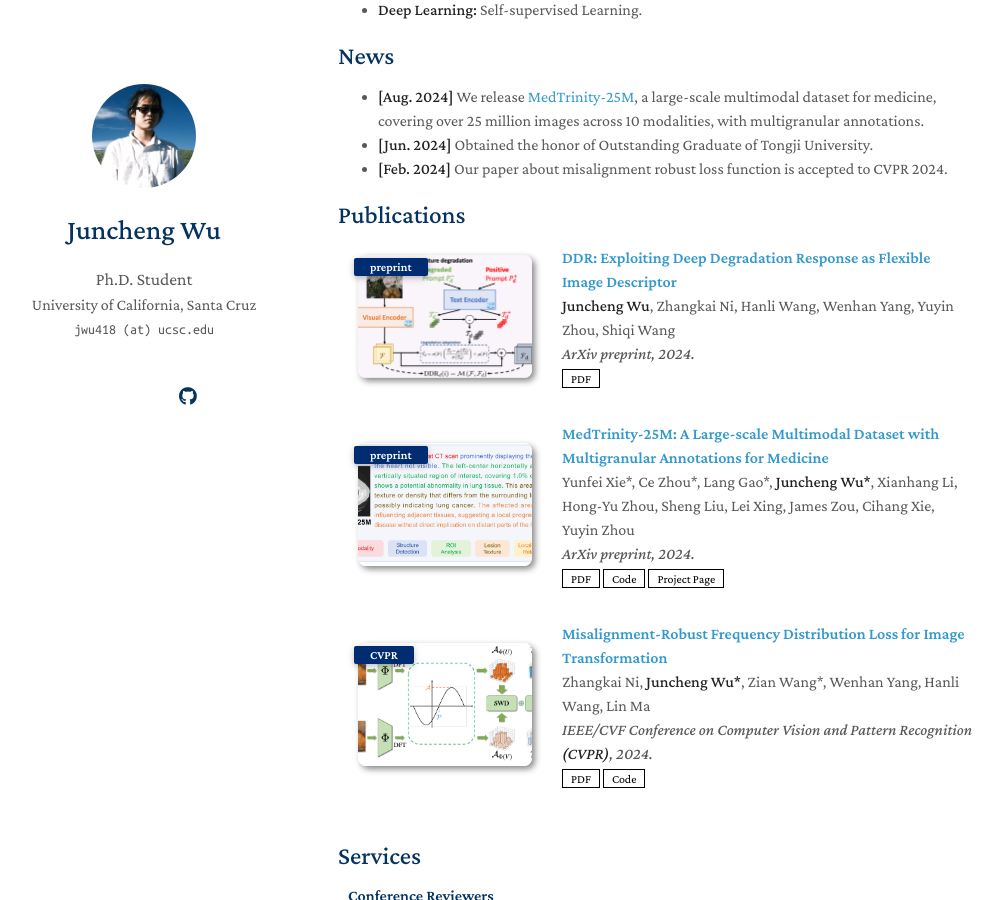
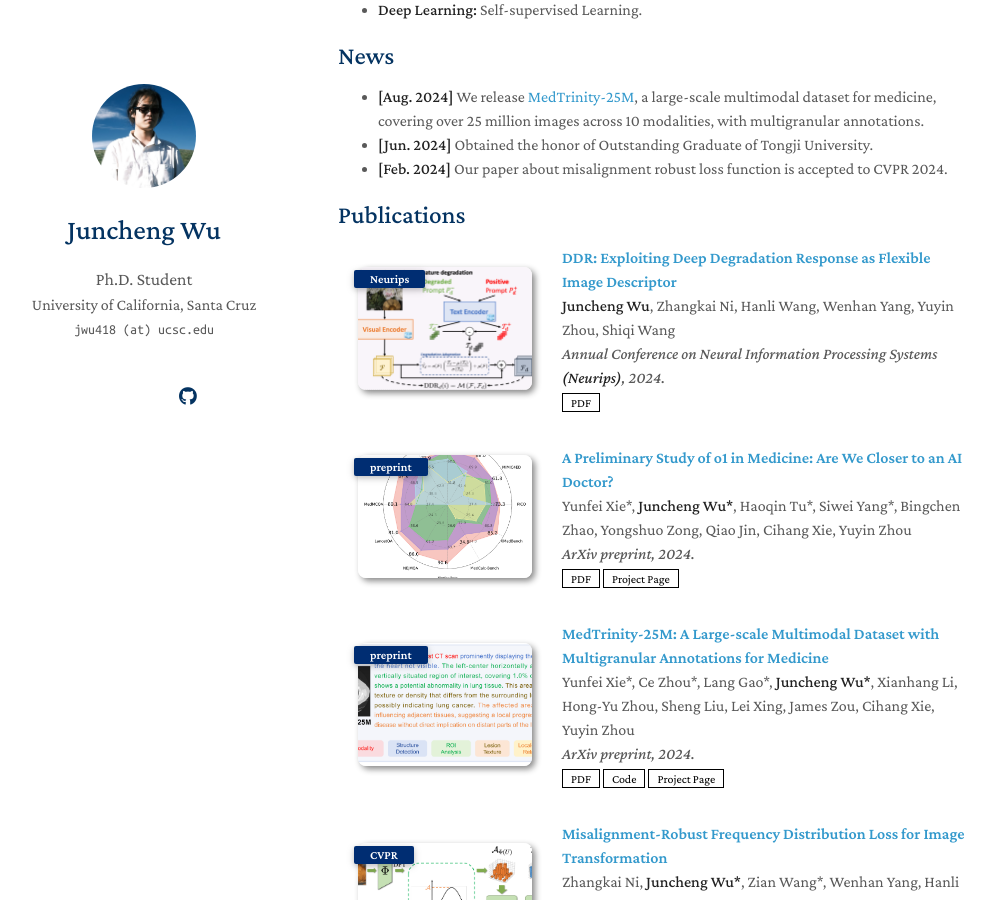
Before and after one commit to Chtholly17/Chtholly17.github.io, a Jekyll site: the page built from index.md, in a window 1280 px wide and 900 px high, scrolled down 337 px. Shown: the whole window, without its empty margins (132-1135 px from the left). Built offline with Jekyll 4.4.1, drawn with Linux system fonts in a browser that asks for light colours; a style sheet for code colours, icons or effects is not loaded; our own code applies the rules of GitHub Pages for plain Markdown files.

Commit message:
Update publication

```diff
--- a/_data/publications.yml
+++ b/_data/publications.yml
@@ -2,10 +2,18 @@ main:
 
   - title: "DDR: Exploiting Deep Degradation Response as Flexible Image Descriptor"
     authors: <strong>Juncheng Wu</strong>, Zhangkai Ni, Hanli Wang, Wenhan Yang, Yuyin Zhou, Shiqi Wang
+    conference_short: Neurips
+    conference: Annual Conference on Neural Information Processing Systems <strong>(Neurips)</strong>, 2024.
+    pdf: https://arxiv.org/pdf/2406.08377
+    image: ./assets/img/DDR.png
+
+  - title: "A Preliminary Study of o1 in Medicine: Are We Closer to an AI Doctor?"
+    authors: Yunfei Xie*, <strong>Juncheng Wu*</strong>, Haoqin Tu*, Siwei Yang*, Bingchen Zhao, Yongshuo Zong, Qiao Jin, Cihang Xie, Yuyin Zhou
     conference_short: preprint
     conference: ArXiv preprint, 2024.
-    pdf: https://arxiv.org/pdf/2406.08377
-    image: ./assets/img/DDR.png
+    pdf: https://arxiv.org/abs/2409.15277
+    page: https://ucsc-vlaa.github.io/o1_medicine/
+    image: ./assets/img/o1_eval.png
 
   - title: "MedTrinity-25M: A Large-scale Multimodal Dataset with Multigranular Annotations for Medicine"
     authors: Yunfei Xie*, Ce Zhou*, Lang Gao*, <strong>Juncheng Wu*</strong>, Xianhang Li, Hong-Yu Zhou, Sheng Liu, Lei Xing, James Zou, Cihang Xie, Yuyin Zhou
```
Also changed, not shown: assets/img/o1_eval.png (added).
